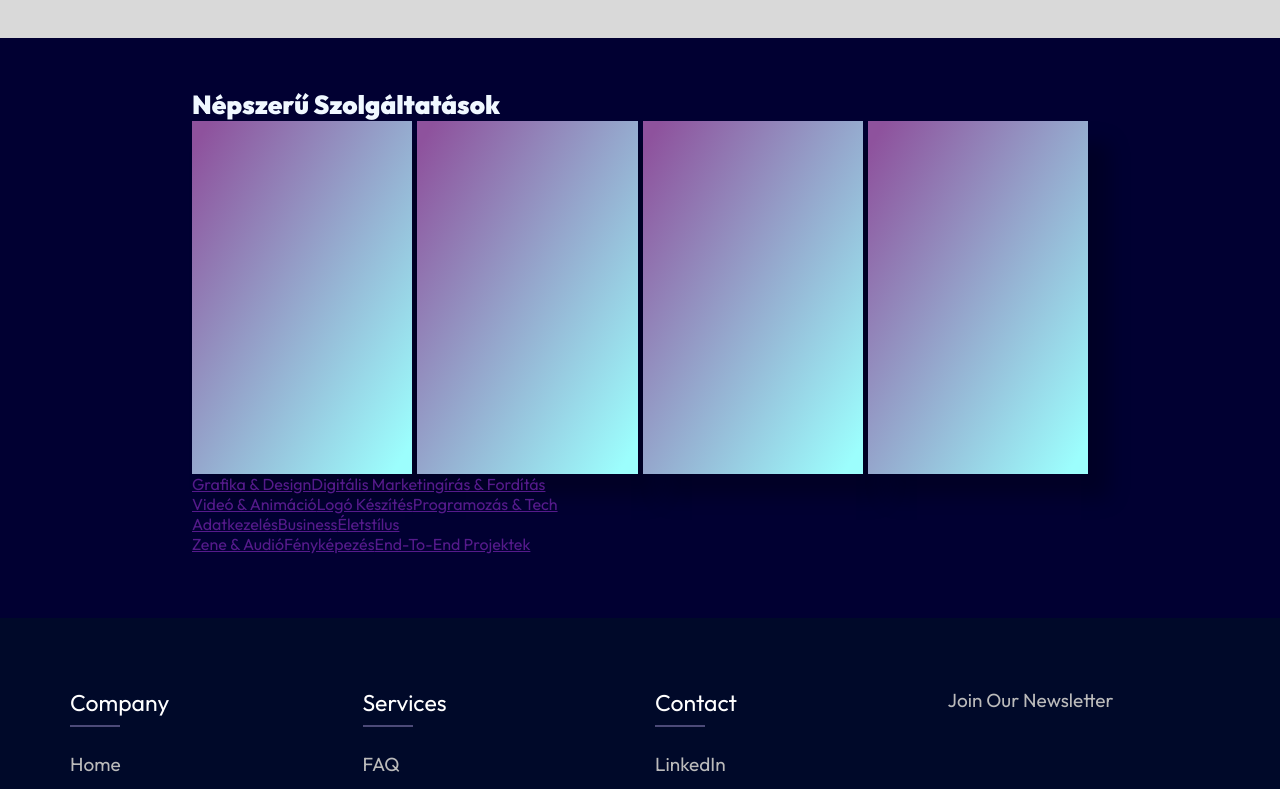
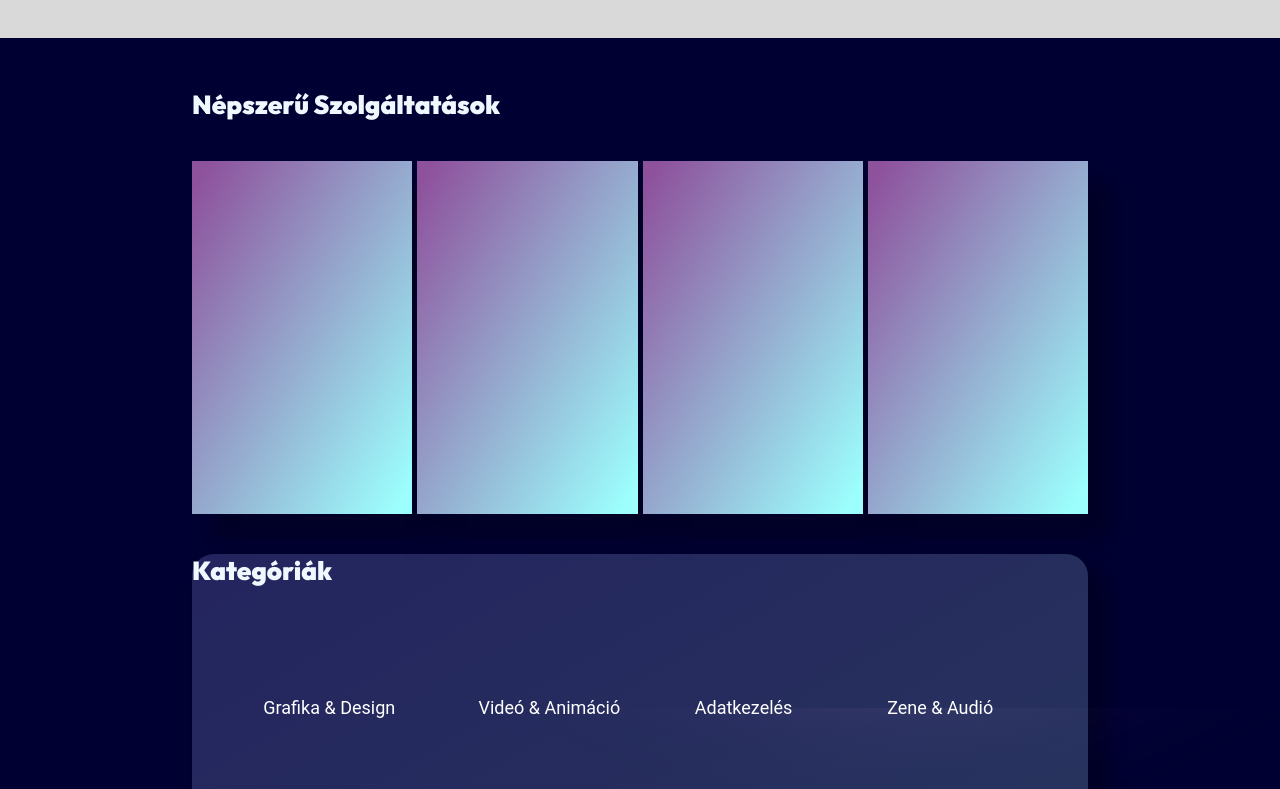
Before and after one commit to zsiza/JobCompass, an Angular app in the folder Angular/JobCompass/: page / in a window 1280 px wide. Shown: the part 640-1429 px from the top of the page. Built offline with nearby package versions, Linux system fonts and the light colour scheme.

Commit message:
Kategóriák

```diff
--- a/Angular/JobCompass/src/app/pages/home/home.component.css
+++ b/Angular/JobCompass/src/app/pages/home/home.component.css
@@ -9,6 +9,7 @@ body {
   display: flex;
   justify-content: center;
   margin-bottom: 50px;
+  gap: 20px;
 }
 #hero-left {
   display: flex;
@@ -55,15 +56,17 @@ body {
     height: 90%;
     background-color: #010032;
 }
-#popular-title{
+#popular-title, #categories-title{
     color: aliceblue;
     font-weight: bold;
     font-size: 26px;
+    margin-bottom: 40px;
 }
 #popular-card-container{
     display: flex;
     gap: 5px;
     justify-content: space-evenly;
+    margin-bottom: 40px;
 }
 .popular-cards{
     width: 260px;
@@ -72,3 +75,31 @@ body {
     background: linear-gradient(301deg, #9CFEFD 4.55%, #8E529D 96%);
     box-shadow: 20px 23px 19px 1px rgba(0, 0, 0, 0.25);
 }
+#categories-container{
+  display:flex;
+  flex-direction: column;
+  border-radius: 22px;
+  background: linear-gradient(150deg, rgba(128, 128, 215, 0.27) -9.45%, rgba(146, 206, 207, 0.27) 111.55%);
+  box-shadow: 15px 15px 19px 5px rgba(0, 0, 0, 0.25);
+}
+#categories-body{
+  display:flex;
+  justify-content: space-evenly;
+  aspect-ratio: 1/0.2;
+  min-height: 350px;
+}
+.category-column{
+  display:flex;
+  flex-direction: column;
+  justify-content: space-evenly;
+}
+.category-link{
+  color: #FFF;
+  text-align: center;
+  font-family: Roboto;
+  font-size: 18px;
+  font-style: normal;
+  font-weight: 400;
+  line-height: 27.5px;
+  text-decoration: none;
+}
--- a/Angular/JobCompass/src/app/pages/home/home.component.html
+++ b/Angular/JobCompass/src/app/pages/home/home.component.html
@@ -17,7 +17,7 @@
             <div class="popular-cards"></div>
         </section>
         <div id="categories-container">
-            <div><p id="categories-title"></p></div>
+            <div><p id="categories-title">Kategóriák</p></div>
             <div id="categories-body">
                 <div class="category-column">
                     <a href="" class="category-link">Grafika & Design</a>
```
